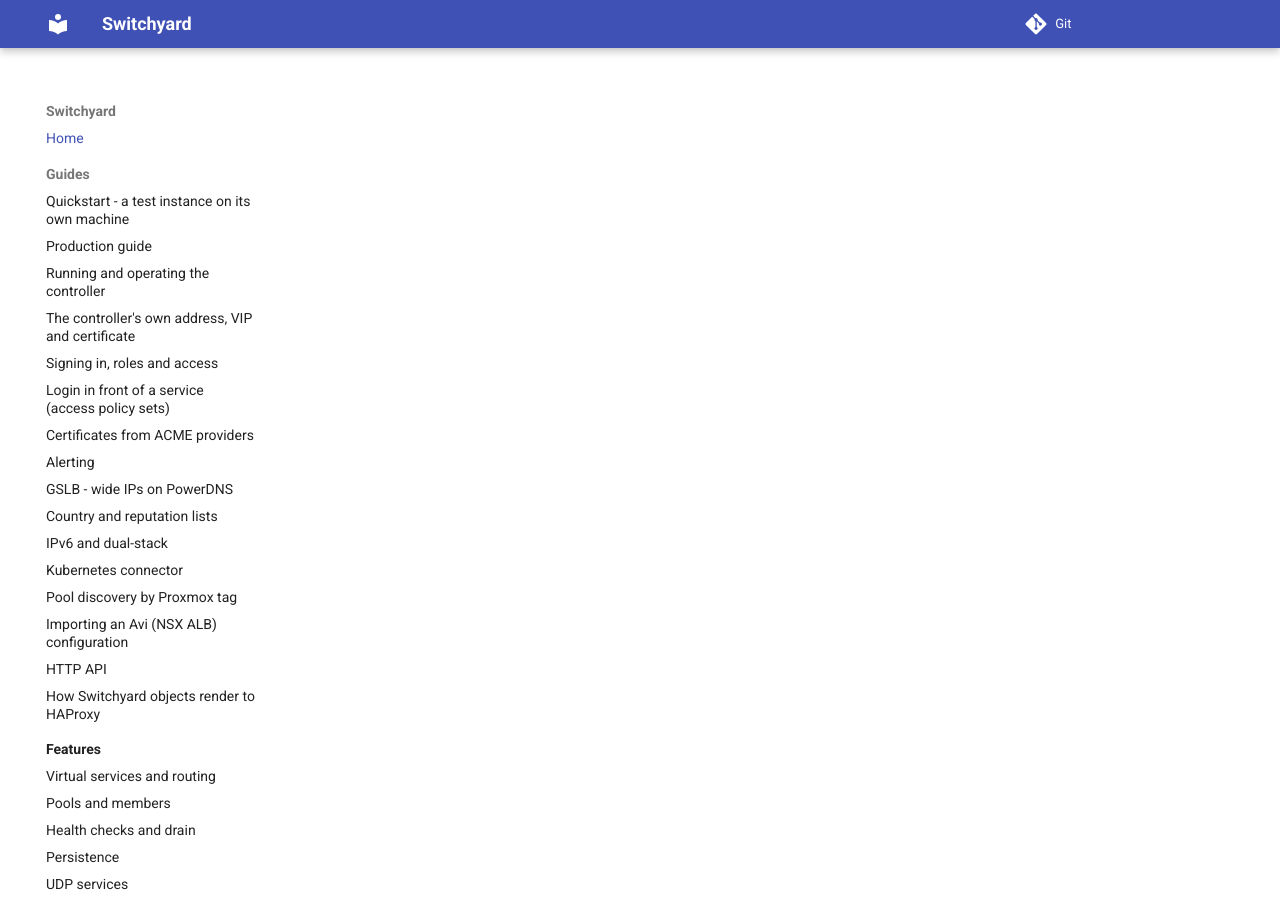
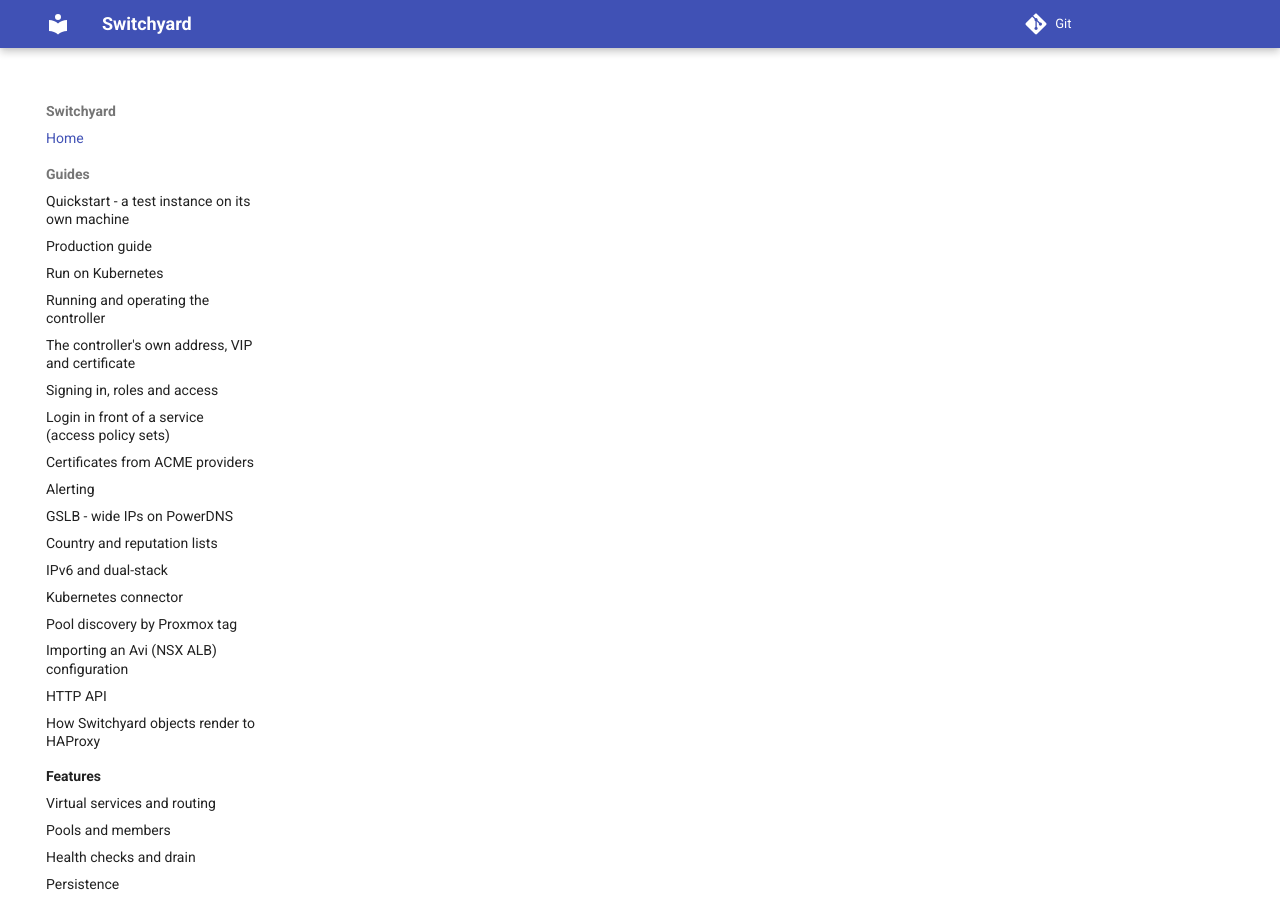
Before and after one commit to Globius/Switchyard, an MkDocs documentation site: the page built from docs/index.md, in a window 1280 px wide and 900 px high. Built offline with MkDocs 1.6.1 and Material for MkDocs 9.7.7, drawn with Linux system fonts in a browser that asks for light colours.

Commit message:
docs: nav entries for the Kubernetes guide and lab results
Co-Authored-By: Claude Sonnet 5.5 <noreply@anthropic.com>

```diff
--- a/mkdocs.yml
+++ b/mkdocs.yml
@@ -42,6 +42,7 @@ nav:
   - Guides:
       - Quickstart - a test instance on its own machine: quickstart.md
       - Production guide: production.md
+      - Run on Kubernetes: deploy-kubernetes.md
       - Running and operating the controller: operating.md
       - The controller's own address, VIP and certificate: controller-settings.md
       - Signing in, roles and access: auth.md
@@ -124,3 +125,4 @@ nav:
   - Lab results:
       - Lab pass on two real Proxmox hosts, 2026-10-12: lab/2026-10-12-full-pass.md
       - Kubernetes connector on a real cluster (2026-10-12): lab/2026-10-12-kubernetes.md
+      - Controller on Kubernetes and Compose in LXC (2026-10-12): lab/2026-10-12-kubernetes-install.md
```
